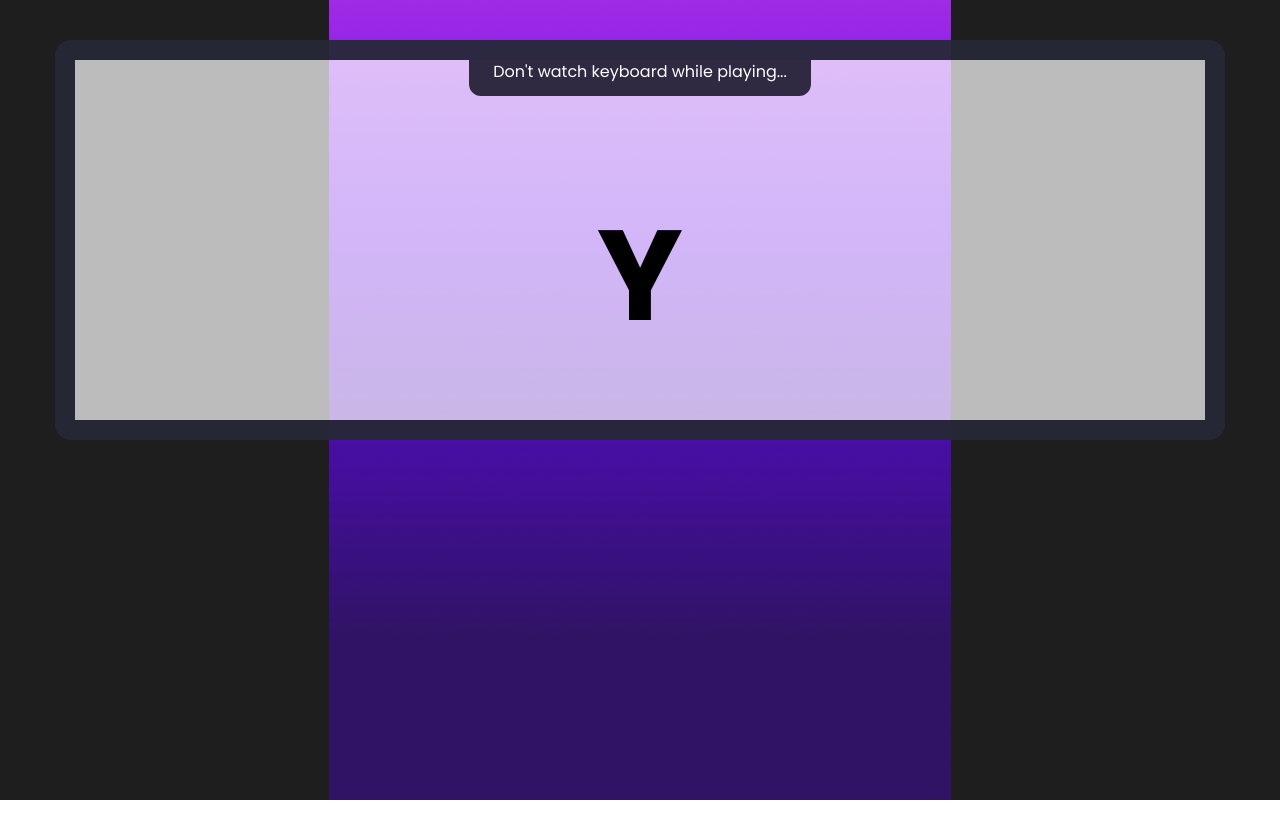
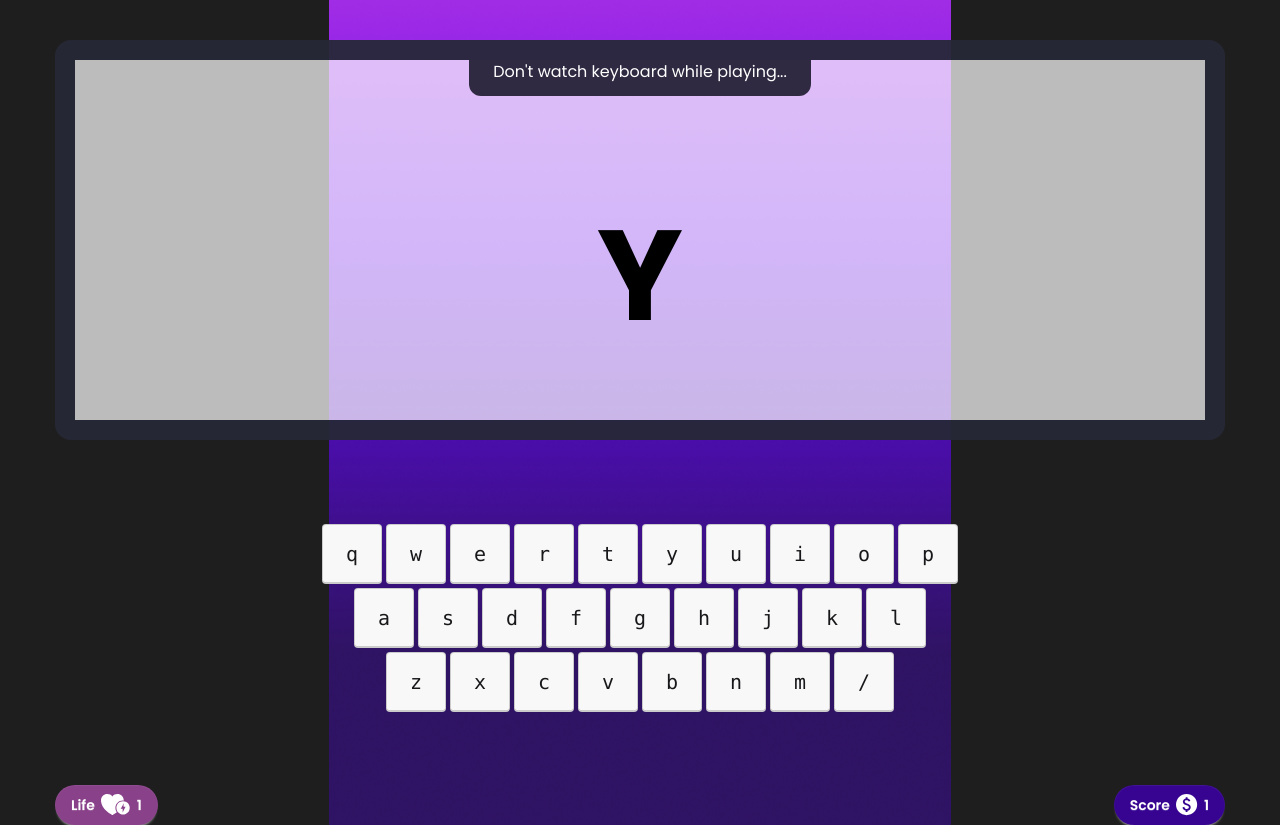
Before and after one commit to SatilBhuiyan/Alpha-Clash-Pro, a plain HTML site: page index.html in a window 1280 px wide. Before the commit the page ends 800 px from the top, so only its background shows below. Drawn offline with nearby package versions, Linux system fonts and the light colour scheme.

Commit message:
play ground

```diff
--- a/index.html
+++ b/index.html
@@ -48,7 +48,59 @@
                 <p class="text-black text-9xl font-bold">Y</p>
               </div>
           </div>
-
+          <!-- keyboard -->
+          <div class="w-[685px] h-[185px]">
+            <div class="my-1 flex w-full justify-center gap-1">
+              <kbd class="kbd w-[60px] h-[60px] text-xl">q</kbd>
+              <kbd class="kbd w-[60px] h-[60px] text-xl">w</kbd>
+              <kbd class="kbd w-[60px] h-[60px] text-xl">e</kbd>
+              <kbd class="kbd w-[60px] h-[60px] text-xl">r</kbd>
+              <kbd class="kbd w-[60px] h-[60px] text-xl">t</kbd>
+              <kbd class="kbd w-[60px] h-[60px] text-xl">y</kbd>
+              <kbd class="kbd w-[60px] h-[60px] text-xl">u</kbd>
+              <kbd class="kbd w-[60px] h-[60px] text-xl">i</kbd>
+              <kbd class="kbd w-[60px] h-[60px] text-xl">o</kbd>
+              <kbd class="kbd w-[60px] h-[60px] text-xl">p</kbd>
+            </div>
+            <div class="my-1 flex w-full justify-center gap-1">
+              <kbd class="kbd w-[60px] h-[60px] text-xl">a</kbd>
+              <kbd class="kbd w-[60px] h-[60px] text-xl">s</kbd>
+              <kbd class="kbd w-[60px] h-[60px] text-xl">d</kbd>
+              <kbd class="kbd w-[60px] h-[60px] text-xl">f</kbd>
+              <kbd class="kbd w-[60px] h-[60px] text-xl">g</kbd>
+              <kbd class="kbd w-[60px] h-[60px] text-xl">h</kbd>
+              <kbd class="kbd w-[60px] h-[60px] text-xl">j</kbd>
+              <kbd class="kbd w-[60px] h-[60px] text-xl">k</kbd>
+              <kbd class="kbd w-[60px] h-[60px] text-xl">l</kbd>
+            </div>
+            <div class="my-1 flex w-full justify-center gap-1">
+              <kbd class="kbd w-[60px] h-[60px] text-xl">z</kbd>
+              <kbd class="kbd w-[60px] h-[60px] text-xl">x</kbd>
+              <kbd class="kbd w-[60px] h-[60px] text-xl">c</kbd>
+              <kbd class="kbd w-[60px] h-[60px] text-xl">v</kbd>
+              <kbd class="kbd w-[60px] h-[60px] text-xl">b</kbd>
+              <kbd class="kbd w-[60px] h-[60px] text-xl">n</kbd>
+              <kbd class="kbd w-[60px] h-[60px] text-xl">m</kbd>
+              <kbd class="kbd w-[60px] h-[60px] text-xl">/</kbd>
+            </div>
+          </div>
+          <!-- life score -->
+          <div class="flex justify-between w-[1170px]">
+            <button
+              class="btn bg-[#894189] text-white border-none rounded-full"
+            >
+              Life
+              <img src="images/Group 23.svg" alt="" />
+              <span>1</span>
+            </button>
+            <button
+              class="btn bg-[#360490] text-white border-none rounded-full"
+            >
+              Score
+              <img src="images/monetization_on.svg" alt="" />
+              <span>1</span>
+            </button>
+          </div>
         </div>
       </section>
       <section class="score"></section>
```
